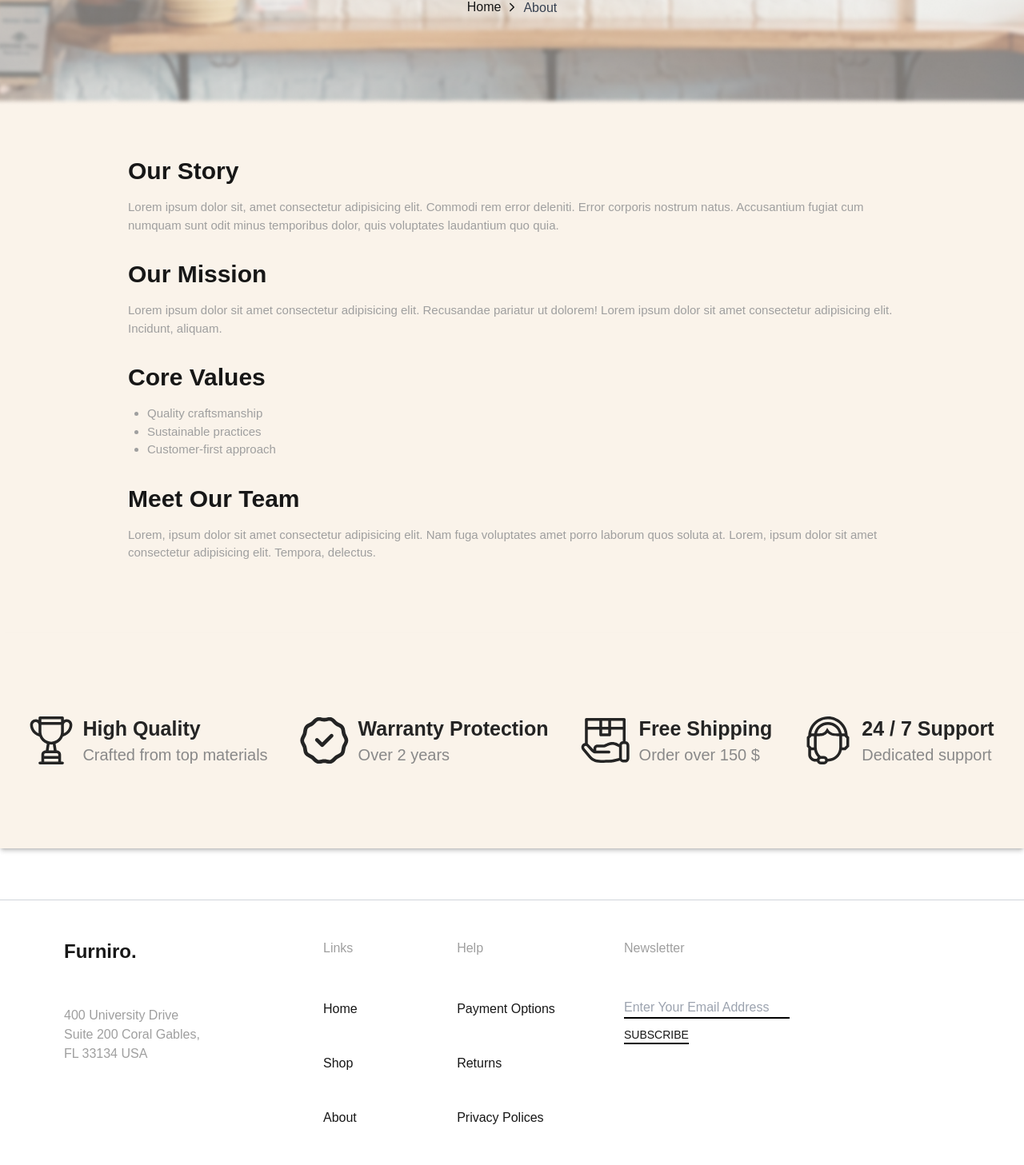
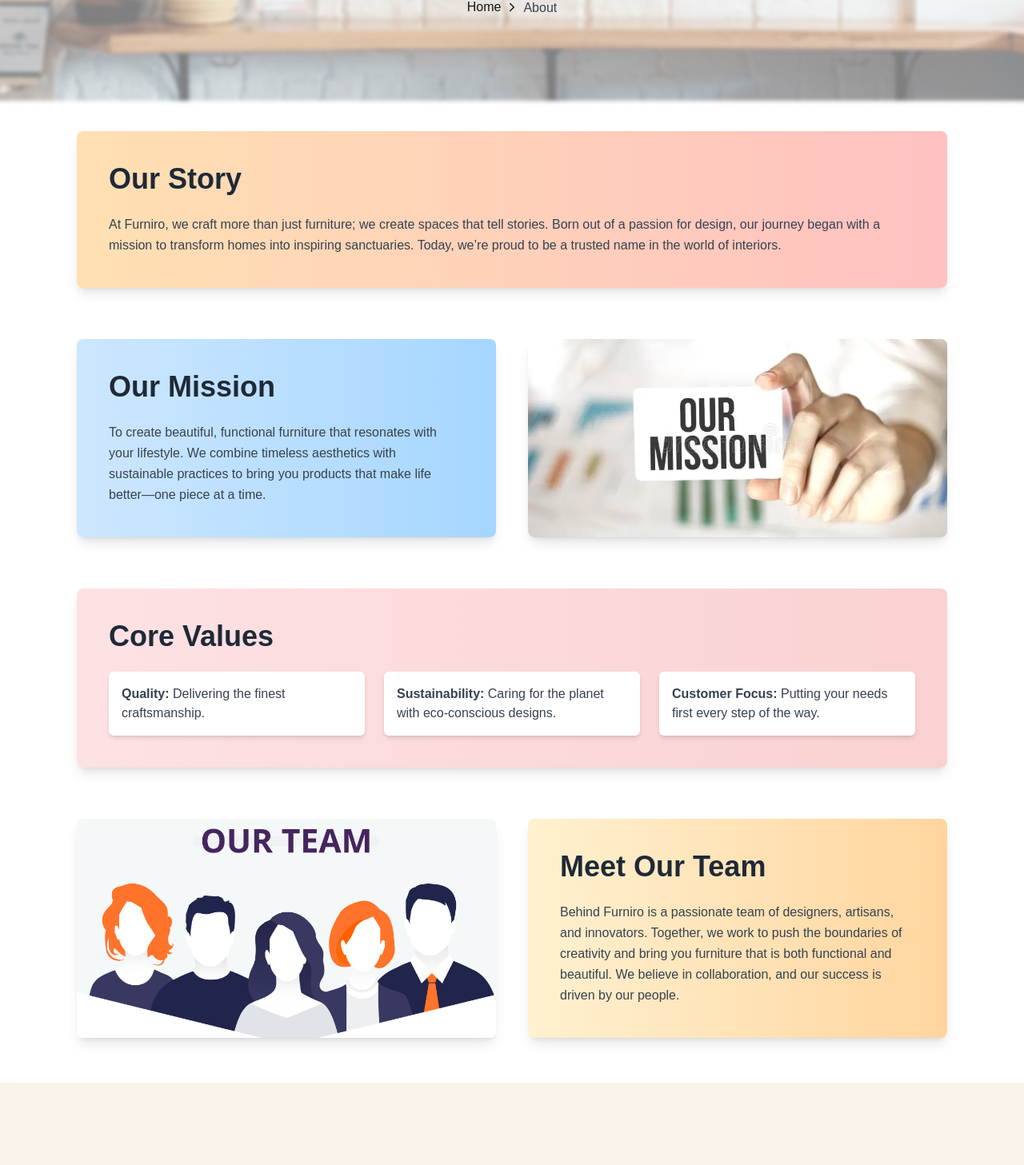
Before and after one commit to abdullahN111/figma-hackathon, a Next.js app: page /about in a window 1280 px wide. Shown: the part 280-1737 px from the top of the page at 80% size. Built offline with nearby package versions, Linux system fonts and the light colour scheme.

Commit message:
updated about page

```diff
--- a/src/app/about/page.tsx
+++ b/src/app/about/page.tsx
@@ -1,46 +1,86 @@
+import Image from "next/image";
 import SecondaryHeader from "@/app/components/shared/SecondaryHeader";
 import ServiceBar from "@/app/components/shared/ServiceBar";
+import OurMission from "@/app/public/assets/images/featured/our-mission.webp";
+import OurTeam from "@/app/public/assets/images/featured/our-team.png";
 
 const About = () => {
   return (
-    <section className="bg-[#FAF3EA] max-w-[1440px] mx-auto mb-12 font-poppins shadow-md">
+    <section className="bg-[#FFFFFF] max-w-[1440px] mx-auto mb-12 font-poppins shadow-md">
       <SecondaryHeader routeName="About" />
-      <div className="max-w-5xl mx-auto p-8">
-        <div className="my-8">
-          <h2 className="text-3xl font-semibold">Our Story</h2>
-          <p className="mt-4 text-[15px] text-[#9F9F9F]">
-            Lorem ipsum dolor sit, amet consectetur adipisicing elit. Commodi
-            rem error deleniti. Error corporis nostrum natus. Accusantium fugiat
-            cum numquam sunt odit minus temporibus dolor, quis voluptates
-            laudantium quo quia.
+      <div className="max-w-6xl mx-auto p-8 space-y-16">
+        <div className="bg-gradient-to-r from-[#FFE0B2] to-[#FFC1C1] p-10 rounded-lg shadow-lg">
+          <h2 className="text-4xl font-bold text-gray-800 mb-6">Our Story</h2>
+          <p className="text-[16px] text-gray-700 leading-relaxed">
+            At Furniro, we craft more than just furniture; we create spaces that
+            tell stories. Born out of a passion for design, our journey began
+            with a mission to transform homes into inspiring sanctuaries. Today,
+            we’re proud to be a trusted name in the world of interiors.
           </p>
         </div>
 
-        <div className="my-8">
-          <h2 className="text-3xl font-semibold">Our Mission</h2>
-          <p className="mt-4 text-[15px] text-[#9F9F9F]">
-            Lorem ipsum dolor sit amet consectetur adipisicing elit. Recusandae
-            pariatur ut dolorem! Lorem ipsum dolor sit amet consectetur
-            adipisicing elit. Incidunt, aliquam.
-          </p>
+        <div className="grid grid-cols-1 lg:grid-cols-2 gap-10 items-center">
+          <div className="bg-gradient-to-r from-[#CDE7FE] to-[#A5D6FF] p-10 rounded-lg shadow-lg">
+            <h2 className="text-4xl font-bold text-gray-800 mb-6">
+              Our Mission
+            </h2>
+            <p className="text-[16px] text-gray-700 leading-relaxed">
+              To create beautiful, functional furniture that resonates with your
+              lifestyle. We combine timeless aesthetics with sustainable
+              practices to bring you products that make life better—one piece at
+              a time.
+            </p>
+          </div>
+          <div className="relative w-full h-64 lg:h-full">
+            <Image
+              src={OurMission}
+              alt="Our Mission"
+              layout="fill"
+              objectFit="cover"
+              className="rounded-lg shadow-lg"
+            />
+          </div>
         </div>
 
-        <div className="my-8">
-          <h2 className="text-3xl font-semibold">Core Values</h2>
-          <ul className="list-disc pl-6 mt-4 text-[15px] text-[#9F9F9F]">
-            <li>Quality craftsmanship</li>
-            <li>Sustainable practices</li>
-            <li>Customer-first approach</li>
+
+        <div className="bg-gradient-to-r from-[#FDE2E4] to-[#FAD1D1] p-10 rounded-lg shadow-lg">
+          <h2 className="text-4xl font-bold text-gray-800 mb-6">Core Values</h2>
+          <ul className="grid grid-cols-1 md:grid-cols-3 gap-6">
+            <li className="text-[16px] text-gray-700 bg-white p-4 rounded-md shadow-md">
+              <strong>Quality:</strong> Delivering the finest craftsmanship.
+            </li>
+            <li className="text-[16px] text-gray-700 bg-white p-4 rounded-md shadow-md">
+              <strong>Sustainability:</strong> Caring for the planet with
+              eco-conscious designs.
+            </li>
+            <li className="text-[16px] text-gray-700 bg-white p-4 rounded-md shadow-md">
+              <strong>Customer Focus:</strong> Putting your needs first every
+              step of the way.
+            </li>
           </ul>
         </div>
 
-        <div className="my-8">
-          <h2 className="text-3xl font-semibold">Meet Our Team</h2>
-          <p className="mt-4 text-[15px] text-[#9F9F9F]">
-            Lorem, ipsum dolor sit amet consectetur adipisicing elit. Nam fuga
-            voluptates amet porro laborum quos soluta at. Lorem, ipsum dolor sit
-            amet consectetur adipisicing elit. Tempora, delectus.
-          </p>
+        <div className="grid grid-cols-1 lg:grid-cols-2 gap-10 items-center">
+          <div className="relative w-full h-64 lg:h-full">
+            <Image
+              src={OurTeam}
+              alt="Our Team"
+              layout="fill"
+              objectFit="cover"
+              className="rounded-lg shadow-lg"
+            />
+          </div>
+          <div className="bg-gradient-to-r from-[#FFF1D0] to-[#FFD59E] p-10 rounded-lg shadow-lg">
+            <h2 className="text-4xl font-bold text-gray-800 mb-6">
+              Meet Our Team
+            </h2>
+            <p className="text-[16px] text-gray-700 leading-relaxed">
+              Behind Furniro is a passionate team of designers, artisans, and
+              innovators. Together, we work to push the boundaries of creativity
+              and bring you furniture that is both functional and beautiful. We
+              believe in collaboration, and our success is driven by our people.
+            </p>
+          </div>
         </div>
       </div>
 
--- a/src/app/components/sections/Cart.tsx
+++ b/src/app/components/sections/Cart.tsx
@@ -71,6 +71,7 @@ const Cart = () => {
                             type="number"
                             value={item.quantity}
                             min={1}
+                            readOnly
                             onChange={(e) =>
                               updateQuantity(item.id, Number(e.target.value))
                             }
```
Also changed, not shown: src/app/public/assets/images/featured/our-mission.webp (added), src/app/public/assets/images/featured/our-team.png (added).
